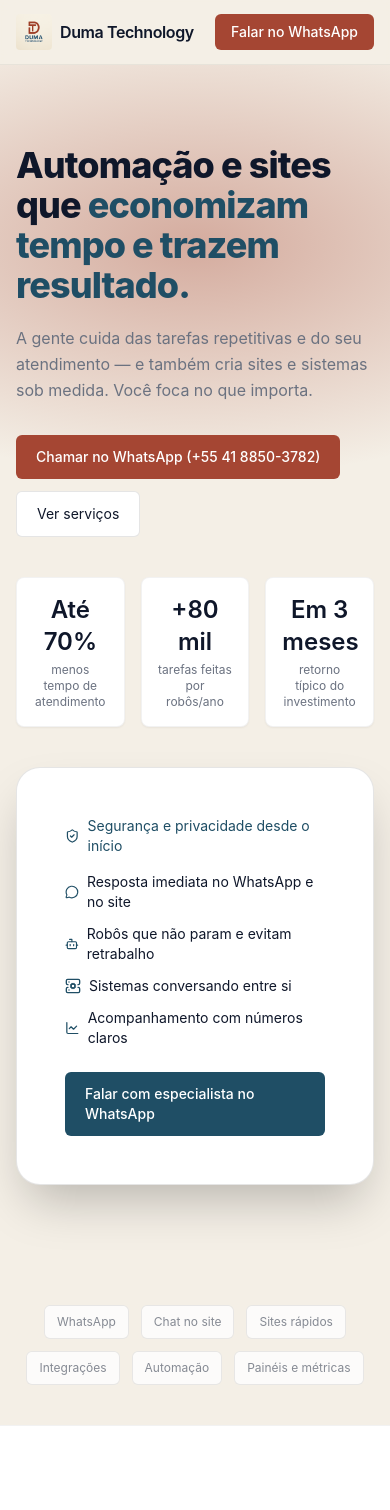
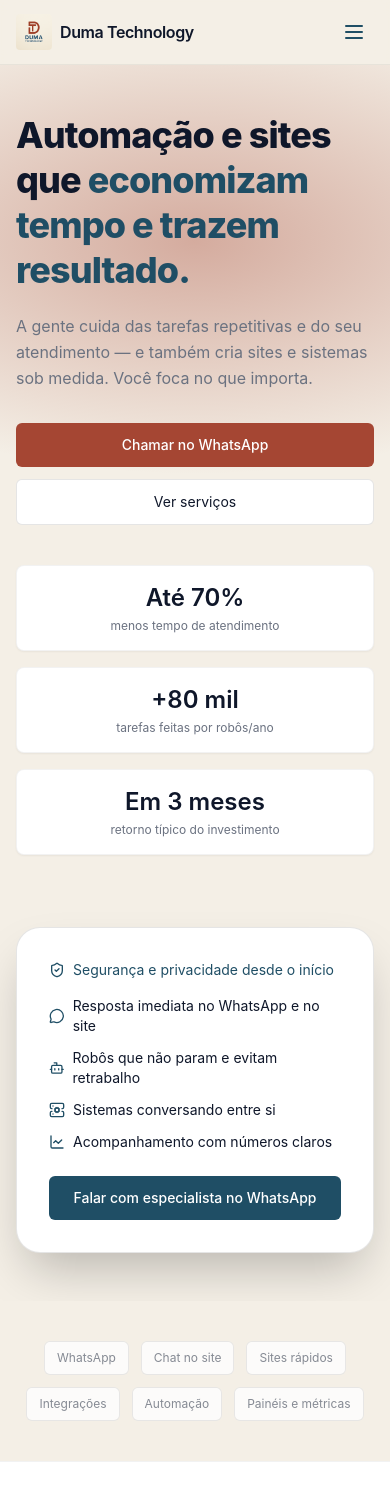
Before and after one commit to luizschinemann/duma_technology, a Next.js app: page / in a window 390 px wide. Shown: the top 1510 px of the page. Built offline with nearby package versions, Linux system fonts and the light colour scheme.

Commit message:
removing hover content

```diff
--- a/src/app/page.tsx
+++ b/src/app/page.tsx
@@ -1,7 +1,7 @@
 "use client";
 
 import Image from "next/image";
-import { motion } from "framer-motion";
+import { motion, AnimatePresence } from "framer-motion";
 import {
   Bot,
   MessageCircle,
@@ -11,7 +11,10 @@ import {
   LineChart,
   Link2,
   MonitorSmartphone,
+  Menu,
+  X,
 } from "lucide-react";
+import { useState } from "react";
 
 const LOGO_PATH = "/images/logo.png"; // coloque seu logo em /public/logo.png (ou .svg)
 const WHATSAPP_DISPLAY = "+55 41 8850-3782";
@@ -140,6 +143,10 @@ const projects = [
 ];
 
 export default function Page() {
+  const [isMobileMenuOpen, setIsMobileMenuOpen] = useState(false);
+
+  const toggleMenu = () => setIsMobileMenuOpen(!isMobileMenuOpen);
+
   return (
     <div className="min-h-screen selection:bg-rust/20">
       {/* Top bar */}
@@ -150,13 +157,16 @@ export default function Page() {
               <Image src={LOGO_PATH} alt="Duma Technology" width={36} height={36} className="rounded" />
               <span className="font-semibold tracking-tight">Duma Technology</span>
             </a>
+
+            {/* Desktop Nav */}
             <nav className="hidden md:flex items-center gap-8 text-sm text-brand">
               <a href="#servicos" className="hover:opacity-80">Serviços</a>
               <a href="#como-trabalhamos" className="hover:opacity-80">Como trabalhamos</a>
               <a href="#projetos" className="hover:opacity-80">Projetos</a>
               <a href="#contato" className="hover:opacity-80">Contato</a>
             </nav>
-            <div className="flex items-center gap-3">
+
+            <div className="hidden md:flex items-center gap-3">
               <a
                 href={buildWa(DEFAULT_MSG, { campaign: "header_button", content: "cta_header" })}
                 className="inline-flex items-center rounded-md bg-rust text-white px-4 py-2 text-sm font-medium hover:bg-rust/90 transition"
@@ -165,8 +175,44 @@ export default function Page() {
                 Falar no WhatsApp
               </a>
             </div>
+
+            {/* Mobile Menu Button */}
+            <button
+              className="md:hidden p-2 text-brand"
+              onClick={toggleMenu}
+              aria-label="Menu"
+            >
+              {isMobileMenuOpen ? <X className="h-6 w-6" /> : <Menu className="h-6 w-6" />}
+            </button>
           </div>
         </div>
+
+        {/* Mobile Menu Overlay */}
+        <AnimatePresence>
+          {isMobileMenuOpen && (
+            <motion.div
+              initial={{ opacity: 0, height: 0 }}
+              animate={{ opacity: 1, height: "auto" }}
+              exit={{ opacity: 0, height: 0 }}
+              className="md:hidden bg-white border-b border-black/5 overflow-hidden"
+            >
+              <nav className="flex flex-col p-4 gap-4 text-sm text-brand font-medium">
+                <a href="#servicos" onClick={toggleMenu} className="py-2 border-b border-black/5">Serviços</a>
+                <a href="#como-trabalhamos" onClick={toggleMenu} className="py-2 border-b border-black/5">Como trabalhamos</a>
+                <a href="#projetos" onClick={toggleMenu} className="py-2 border-b border-black/5">Projetos</a>
+                <a href="#contato" onClick={toggleMenu} className="py-2 border-b border-black/5">Contato</a>
+                <a
+                  href={buildWa(DEFAULT_MSG, { campaign: "header_button_mobile", content: "cta_header_mobile" })}
+                  className="inline-flex items-center justify-center rounded-md bg-rust text-white px-4 py-3 text-sm font-medium hover:bg-rust/90 transition mt-2"
+                  target="_blank"
+                  onClick={toggleMenu}
+                >
+                  Falar no WhatsApp
+                </a>
+              </nav>
+            </motion.div>
+          )}
+        </AnimatePresence>
       </header>
 
       {/* Hero */}
@@ -174,38 +220,38 @@ export default function Page() {
         <div className="absolute inset-0 -z-10">
           <div className="absolute left-1/2 top-[-10%] h-[600px] w-[1200px] -translate-x-1/2 rounded-full bg-[radial-gradient(ellipse_at_center,_#A54633_0%,_transparent_55%)] opacity-40" />
         </div>
-        <div className="mx-auto max-w-7xl px-4 sm:px-6 lg:px-8 py-20">
+        <div className="mx-auto max-w-7xl px-4 sm:px-6 lg:px-8 py-12 sm:py-20">
           <div className="grid md:grid-cols-2 gap-10 items-center">
             <div>
               <motion.h1
                 initial={{ opacity: 0, y: 20 }}
                 animate={{ opacity: 1, y: 0 }}
                 transition={{ duration: 0.8 }}
-                className="text-4xl sm:text-5xl font-extrabold tracking-tight"
+                className="text-4xl sm:text-5xl font-extrabold tracking-tight leading-tight"
               >
                 Automação e sites que{" "}
                 <span className="text-brand">economizam tempo e trazem resultado.</span>
               </motion.h1>
-              <p className="mt-5 text-muted leading-relaxed max-w-xl">
+              <p className="mt-5 text-muted leading-relaxed max-w-xl text-base sm:text-lg">
                 A gente cuida das tarefas repetitivas e do seu atendimento — e também cria sites e sistemas
                 sob medida. Você foca no que importa.
               </p>
-              <div className="mt-8 flex flex-wrap gap-3">
+              <div className="mt-8 flex flex-col sm:flex-row gap-3">
                 <a
                   href={buildWa(DEFAULT_MSG, { campaign: "hero", content: "primary_cta" })}
                   target="_blank"
-                  className="inline-flex items-center rounded-md bg-rust text-white px-5 py-3 text-sm font-medium hover:bg-rust/90 transition"
+                  className="inline-flex items-center justify-center rounded-md bg-rust text-white px-5 py-3 text-sm font-medium hover:bg-rust/90 transition w-full sm:w-auto"
                 >
-                  Chamar no WhatsApp ({WHATSAPP_DISPLAY})
+                  Chamar no WhatsApp
                 </a>
                 <a
                   href="#servicos"
-                  className="inline-flex items-center rounded-md border border-black/10 bg-white px-5 py-3 text-sm hover:bg-white/90 transition"
+                  className="inline-flex items-center justify-center rounded-md border border-black/10 bg-white px-5 py-3 text-sm hover:bg-white/90 transition w-full sm:w-auto"
                 >
                   Ver serviços
                 </a>
               </div>
-              <div className="mt-10 grid grid-cols-3 gap-4 max-w-lg">
+              <div className="mt-10 grid grid-cols-1 sm:grid-cols-3 gap-4 max-w-lg">
                 {stats.map((s, i) => (
                   <div key={i} className="rounded-lg bg-white p-4 text-center shadow-sm border border-black/5">
                     <div className="text-2xl font-semibold">{s.kpi}</div>
@@ -215,9 +261,9 @@ export default function Page() {
               </div>
             </div>
 
-            <div className="md:justify-self-end">
-              <div className="relative rounded-3xl border border-black/10 bg-white p-6 shadow-2xl">
-                <div className="rounded-2xl bg-white p-6">
+            <div className="md:justify-self-end mt-8 md:mt-0">
+              <div className="relative rounded-3xl border border-black/10 bg-white p-4 sm:p-6 shadow-2xl">
+                <div className="rounded-2xl bg-white p-4 sm:p-6">
                   <div className="flex items-center gap-2 text-sm text-brand">
                     <ShieldCheck className="h-4 w-4" /> Segurança e privacidade desde o início
                   </div>
@@ -237,7 +283,7 @@ export default function Page() {
                   </div>
                   <a
                     href={buildWa(DEFAULT_MSG, { campaign: "hero", content: "secondary_cta" })}
-                    className="mt-6 inline-flex items-center rounded-md bg-brand text-white px-5 py-3 text-sm font-medium hover:bg-brand/90 transition"
+                    className="mt-6 inline-flex w-full justify-center items-center rounded-md bg-brand text-white px-5 py-3 text-sm font-medium hover:bg-brand/90 transition"
                     target="_blank"
                   >
                     Falar com especialista no WhatsApp
@@ -265,14 +311,14 @@ export default function Page() {
       </section>
 
       {/* Serviços */}
-      <section id="servicos" className="py-20 bg-white border-t border-black/5">
+      <section id="servicos" className="py-16 sm:py-20 bg-white border-t border-black/5">
         <div className="mx-auto max-w-7xl px-4 sm:px-6">
           <h2 className="text-2xl sm:text-3xl font-semibold tracking-tight">O que fazemos</h2>
           <p className="mt-3 text-muted max-w-2xl">
             Começamos pelo que dá mais retorno rápido. Projeto leve, entrega ágil e sem complicação.
           </p>
 
-          <div className="mt-10 grid md:grid-cols-2 lg:grid-cols-5 gap-6">
+          <div className="mt-10 grid grid-cols-1 md:grid-cols-2 lg:grid-cols-5 gap-6">
             {features.map((f, i) => (
               <div key={i} className="rounded-2xl border border-black/10 p-6 bg-white hover:shadow-md transition">
                 <div className="flex items-center gap-2 text-sm text-brand">
@@ -298,7 +344,7 @@ export default function Page() {
                 content: "cta_sites_sistemas",
               })}
               target="_blank"
-              className="inline-flex items-center rounded-md bg-rust text-white px-5 py-3 text-sm font-medium hover:bg-rust/90 transition"
+              className="inline-flex items-center justify-center rounded-md bg-rust text-white px-5 py-3 text-sm font-medium hover:bg-rust/90 transition w-full sm:w-auto"
             >
               Quero um site ou sistema sob medida
             </a>
@@ -307,7 +353,7 @@ export default function Page() {
       </section>
 
       {/* Como trabalhamos */}
-      <section id="como-trabalhamos" className="py-20">
+      <section id="como-trabalhamos" className="py-16 sm:py-20">
         <div className="mx-auto max-w-7xl px-4 sm:px-6">
           <div className="grid lg:grid-cols-2 gap-10 items-start">
             <div>
@@ -315,7 +361,7 @@ export default function Page() {
               <p className="mt-3 text-muted max-w-xl">
                 Transparência do início ao fim. Você acompanha tudo e vê resultado rápido.
               </p>
-              <div className="mt-8 grid sm:grid-cols-2 gap-4">
+              <div className="mt-8 grid grid-cols-1 sm:grid-cols-2 gap-4">
                 {processSteps.map((s) => (
                   <div key={s.title} className="rounded-2xl border border-black/10 p-5 bg-white">
                     <div className="text-sm font-medium text-brand">{s.title}</div>
@@ -349,14 +395,14 @@ export default function Page() {
       </section>
 
       {/* Projetos (com mensagem dinâmica no WhatsApp) */}
-      <section id="projetos" className="py-20 bg-white border-t border-black/5">
+      <section id="projetos" className="py-16 sm:py-20 bg-white border-t border-black/5">
         <div className="mx-auto max-w-7xl px-4 sm:px-6">
           <h2 className="text-2xl sm:text-3xl font-semibold tracking-tight">Projetos</h2>
           <p className="mt-3 text-muted max-w-2xl">
             Clique no projeto que te interessa. Vamos te atender no WhatsApp com as informações certas para começar.
           </p>
 
-          <div className="mt-6 grid md:grid-cols-3 gap-6">
+          <div className="mt-6 grid grid-cols-1 md:grid-cols-3 gap-6">
             {projects.map((p, i) => (
               <article
                 key={i}
@@ -389,7 +435,7 @@ export default function Page() {
       </section>
 
       {/* Contato (sem formulário) */}
-      <section id="contato" className="py-20">
+      <section id="contato" className="py-16 sm:py-20">
         <div className="mx-auto max-w-3xl px-4 sm:px-6 text-center">
           <h2 className="text-3xl font-bold tracking-tight">Vamos conversar</h2>
           <p className="mt-3 text-muted">Fale direto com a gente pelo WhatsApp. Resposta rápida em horário comercial.</p>
@@ -397,13 +443,13 @@ export default function Page() {
             <a
               href={buildWa(DEFAULT_MSG, { campaign: "contato", content: "cta_principal" })}
               target="_blank"
-              className="inline-flex items-center justify-center rounded-md bg-rust text-white px-6 py-3 font-medium hover:bg-rust/90 transition"
+              className="inline-flex items-center justify-center rounded-md bg-rust text-white px-6 py-3 font-medium hover:bg-rust/90 transition w-full sm:w-auto"
             >
               Chamar no WhatsApp ({WHATSAPP_DISPLAY})
             </a>
             <a
               href="mailto:contato@dumatechnology.com"
-              className="inline-flex items-center justify-center rounded-md border border-black/10 bg-white px-6 py-3 font-medium hover:bg-white/90 transition"
+              className="inline-flex items-center justify-center rounded-md border border-black/10 bg-white px-6 py-3 font-medium hover:bg-white/90 transition w-full sm:w-auto"
             >
               contato@dumatechnology.com
             </a>
@@ -414,9 +460,9 @@ export default function Page() {
       {/* Footer */}
       <footer className="border-t border-black/5 py-10 bg-white">
         <div className="mx-auto max-w-7xl px-4 sm:px-6 text-sm text-muted">
-          <div className="flex flex-col sm:flex-row items-center justify-between gap-4">
+          <div className="flex flex-col sm:flex-row items-center justify-between gap-4 text-center sm:text-left">
             <div>© {new Date().getFullYear()} Duma Technology. Todos os direitos reservados.</div>
-            <div className="flex items-center gap-4">
+            <div className="flex items-center justify-center gap-4">
               <a href="/privacidade" className="hover:text-brand">
                 Política de Privacidade
               </a>
```
